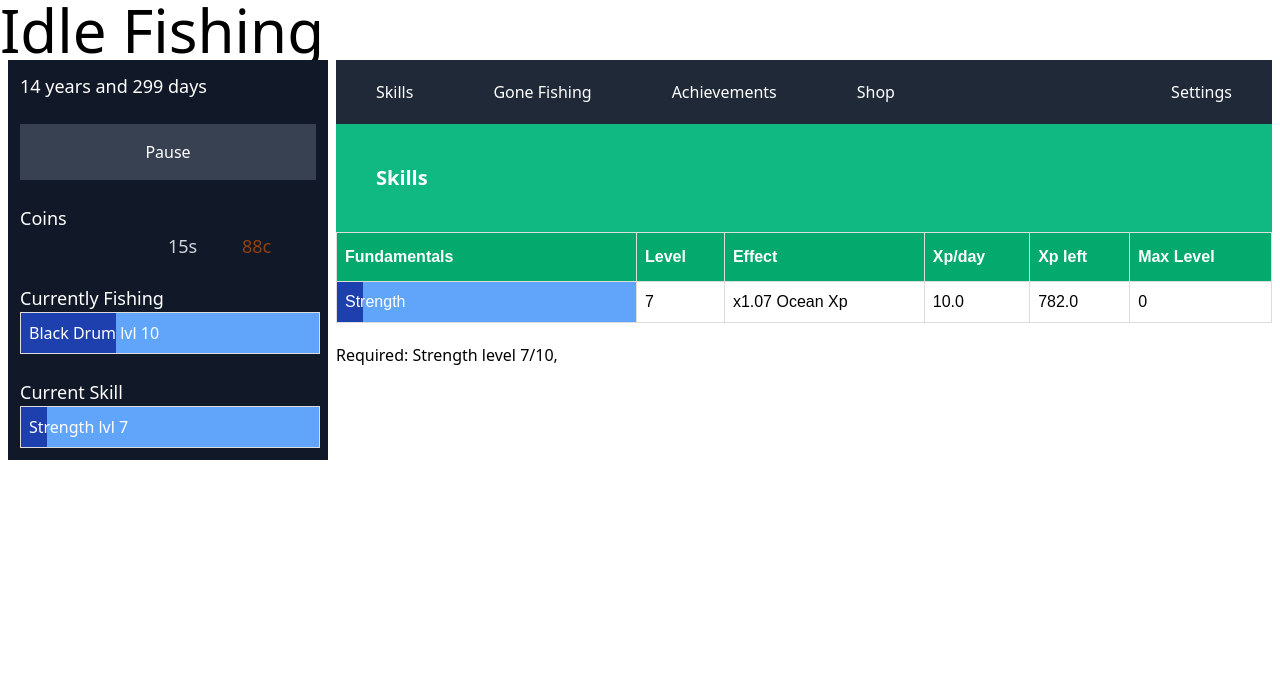
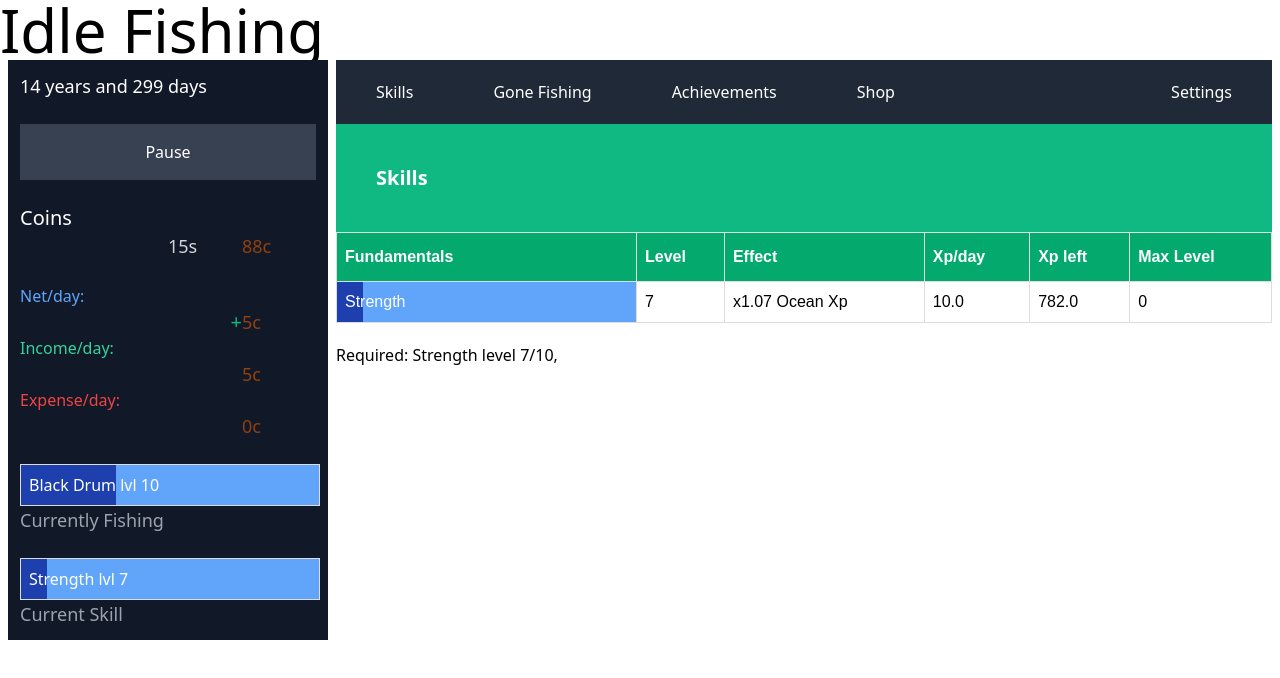
Before and after one commit to Landon345/Idle-Fishing, a Svelte app: page / in a window 1280 px wide. Shown: the top 678 px of the page. Built offline with nearby package versions, Linux system fonts and the light colour scheme.

Commit message:
Adds expenses, income, and net income to sidebar

```diff
--- a/src/Sidebar.svelte
+++ b/src/Sidebar.svelte
@@ -2,7 +2,11 @@
   import type { GameDataType } from "src/Entities";
   import type { Fishing, Skill } from "src/classes";
 
-  import { calculatedAge } from "src/functions";
+  import {
+    calculatedAge,
+    getIncomeMultipliers,
+    getTotalExpenses,
+  } from "src/functions";
   import { togglePause, GameData } from "src/gameData";
 
   import Coins from "src/components/Coins.svelte";
@@ -18,6 +22,19 @@
     currentlyFishing = data.currentlyFishing;
     currentSkill = data.currentSkill;
   });
+  console.log(currentSkill);
+  const getNet = (income, expense): number => {
+    if (negative(income, expense)) {
+      return expense - income;
+    }
+    return income - expense;
+  };
+  const negative = (income, expense) => {
+    if (income - expense < 0) {
+      return true;
+    }
+    return false;
+  };
 </script>
 
 <div class="flex flex-col w-1/4 bg-gray-900 text-white mx-2">
@@ -31,21 +48,42 @@
     >
   </div>
   <div class="m-3 flex flex-col">
-    <p class="text-lg">Coins</p>
-    <Coins amount={coins} />
+    <p class="text-xl">Coins</p>
+    <Coins amount={coins} large={true} />
   </div>
   <div class="m-3 flex flex-col">
-    <p class="text-lg">Currently Fishing</p>
+    {#if currentlyFishing}
+      <span class="text-blue-400"
+        >Net/day:
+
+        <Coins
+          amount={getNet(currentlyFishing.income, getTotalExpenses(data_value))}
+          negative={negative(
+            currentlyFishing.income,
+            getTotalExpenses(data_value)
+          )}
+        /></span
+      >
+      <span class="text-green-400"
+        >Income/day: <Coins amount={currentlyFishing.income} /></span
+      >
+    {/if}
+    <span class="text-red-500"
+      >Expense/day: <Coins amount={getTotalExpenses(data_value)} /></span
+    >
+  </div>
+
+  <div class="m-3 flex flex-col">
     {#if currentlyFishing}
       <XpBar
         name={currentlyFishing.name}
         width={currentlyFishing.barWidth}
         level={currentlyFishing.level}
       />
+      <p class="text-lg text-gray-400">Currently Fishing</p>
     {/if}
   </div>
   <div class="m-3 flex flex-col">
-    <p class="text-lg">Current Skill</p>
     {#if currentSkill}
       <XpBar
         name={currentSkill.name}
@@ -53,5 +91,6 @@
         level={currentSkill.level}
       />
     {/if}
+    <p class="text-lg text-gray-400">Current Skill</p>
   </div>
 </div>
--- a/src/components/Coins.svelte
+++ b/src/components/Coins.svelte
@@ -3,21 +3,28 @@
   import { beforeUpdate } from "svelte";
 
   export let amount: number;
+  export let large: boolean = false;
+  export let negative: boolean = undefined;
   let coins;
   beforeUpdate(() => {
     coins = coinAmounts(amount);
   });
 </script>
 
-<span class="flex justify-end">
+<span class="flex justify-end text-lg items-center" class:text-2xl={large}>
+  {#if negative}
+    <p class="text-red-500 text-xl">-</p>
+  {:else if negative == false}
+    <p class="text-green-500 text-xl">+</p>
+  {/if}
   {#if coins.p > 0}
-    <p class="text-lg text-blue-500 w-1/4">{coins.p}p</p>
+    <p class="text-blue-500 w-1/4">{coins.p}p</p>
   {/if}
   {#if coins.g > 0}
-    <p class="text-lg text-yellow-400 w-1/4">{coins.g}g</p>
+    <p class="text-yellow-400 w-1/4">{coins.g}g</p>
   {/if}
   {#if coins.s > 0}
-    <p class="text-lg text-gray-300 w-1/4">{coins.s}s</p>
+    <p class="text-gray-300 w-1/4">{coins.s}s</p>
   {/if}
-  <p class="text-lg text-yellow-800 w-1/4">{coins.c}c</p>
+  <p class="text-yellow-800 w-1/4">{coins.c}c</p>
 </span>
--- a/src/tabs/GoneFishing.svelte
+++ b/src/tabs/GoneFishing.svelte
@@ -38,6 +38,7 @@
     setCurrentlyFishing(name);
     selected = name;
   };
+  setCurrent(selected);
 
   const getValues = (fish: Fishing): any[] => {
     // ["Level", "Income/day", "Effect", "Xp/day", "Xp left", "Max Level"]
--- a/src/tabs/Skills.svelte
+++ b/src/tabs/Skills.svelte
@@ -35,6 +35,7 @@
     setCurrentSkill(name);
     selected = name;
   };
+  setCurrent(selected);
 
   const getValues = (skill: Skill): any[] => {
     // ["Level", "Income/day", "Effect", "Xp/day", "Xp left", "Max Level"]
```
